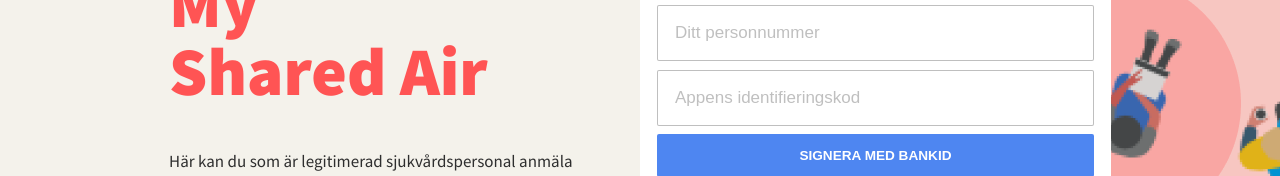
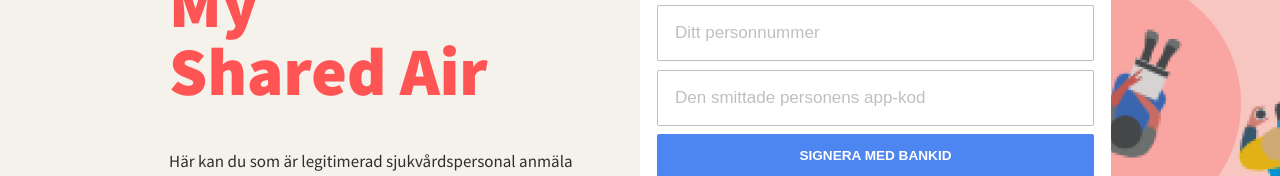
Before and after one commit to distributed-contact-tracing/contact-tracing-portal, a Next.js app: page / in a window 1280 px wide. Shown: the part 288-464 px from the top of the page. Built offline with nearby package versions, Linux system fonts and the light colour scheme.

Commit message:
Update placeholder

```diff
--- a/components/authorizeDataForm.tsx
+++ b/components/authorizeDataForm.tsx
@@ -179,7 +179,7 @@
 
       <input
         type="text"
-        placeholder="Appens identifieringskod"
+        placeholder="Den smittade personens app-kod"
         name="infectedAppId"
         id="infectedAppId"
         onChange={handleInputChange}
```
